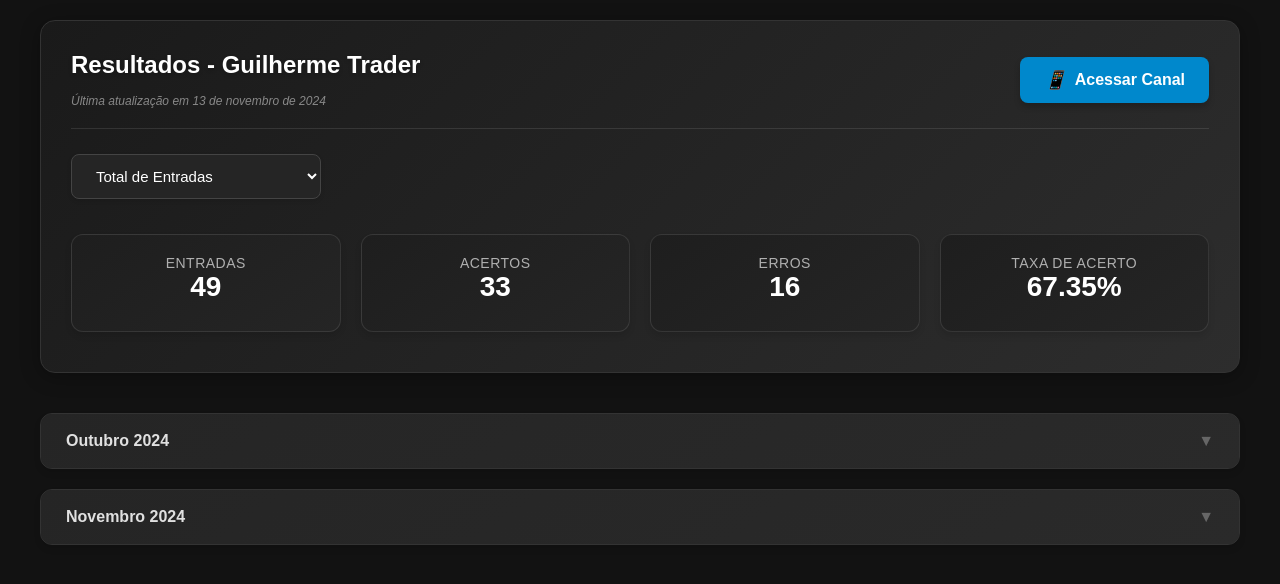
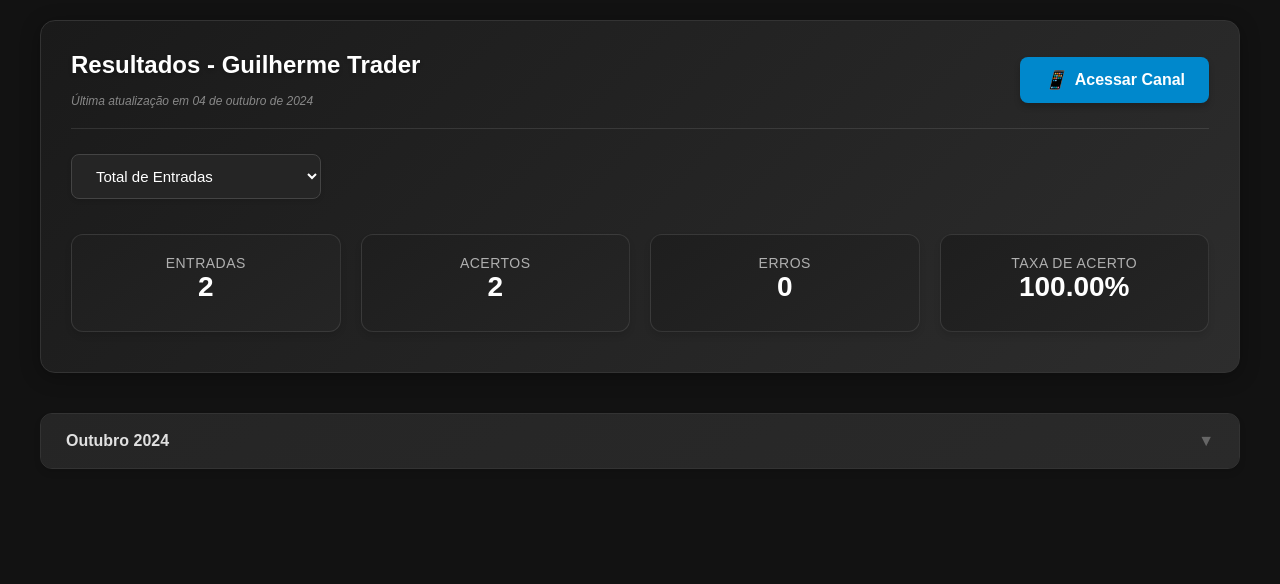
Before and after one commit to guilhermetrader/guilhermetrader.github.io, a plain HTML site: page resultados.html in a window 1280 px wide. Drawn offline with Linux system fonts and the light colour scheme.

Commit message:
Update resultados.html

```diff
--- a/resultados.html
+++ b/resultados.html
@@ -283,7 +283,20 @@ h1 {
     color: #ffffff;
 }
 
-/* Adicione estas media queries no final do seu CSS atual */
+.loading {
+    text-align: center;
+    padding: 20px;
+    color: #888;
+}
+
+.error-message {
+    text-align: center;
+    padding: 20px;
+    color: #f44336;
+    background: rgba(244, 67, 54, 0.1);
+    border-radius: 8px;
+    margin: 20px 0;
+}
 
 @media screen and (max-width: 768px) {
     .header-top {
@@ -326,21 +339,6 @@ h1 {
         font-size: 14px;
     }
 
-    /* Ajustes para a tabela em mobile */
-    .table-container {
-        margin: 0 -20px;
-        width: calc(100% + 40px);
-    }
-
-    table {
-        font-size: 12px;
-    }
-
-    th, td {
-        padding: 8px 4px;
-    }
-
-    /* Reorganiza a tabela para melhor visualização em mobile */
     table, thead, tbody, th, td, tr {
         display: block;
     }
@@ -395,7 +393,6 @@ h1 {
         margin-bottom: 15px;
     }
 }
-
 </style>
 </head>
 <body>
@@ -420,72 +417,62 @@ h1 {
                 <div class="stats"></div>
             </div>
         </div>
-        <div id="months-container"></div>
+        <div id="months-container">
+            <div class="loading">Carregando resultados...</div>
+        </div>
     </div>
 
 <script>
-    const tradesData = [
-        ["04/10/2024", "09:45", "GBPUSD", "Compra", "90 min", "✅"],
-        ["04/10/2024", "09:45", "USDCAD", "Venda", "90 min", "✅"],
-        ["04/10/2024", "10:00", "GBPUSD", "Compra", "90 min", "✅"],
-        ["21/10/2024", "12:00", "AUDUSD", "Compra", "90 min", "❌"],
-        ["21/10/2024", "14:30", "GBPJPY", "Venda", "90 min", "✅"],
-        ["24/10/2024", "12:00", "GBPJPY", "Compra", "20 min", "✅"],
-        ["24/10/2024", "14:30", "AUDUSD", "Venda", "20 min", "✅"],
-        ["25/10/2024", "10:45", "USDCAD", "Venda", "20 min", "❌"],
-        ["28/10/2024", "11:10", "USDJPY", "Venda", "20 min", "❌"],
-        ["28/10/2024", "11:15", "USDJPY", "Venda", "20 min", "✅"],
-        ["28/10/2024", "11:20", "USDJPY", "Venda", "20 min", "❌"],
-        ["29/10/2024", "08:30", "USDCAD", "Venda", "20 min", "✅"],
-        ["29/10/2024", "09:30", "USDCAD", "Venda", "90 min", "✅"],
-        ["29/10/2024", "09:45", "USDCAD", "Venda", "90 min", "✅"],
-        ["30/10/2024", "09:25", "USDJPY", "Venda", "20 min", "✅"],
-        ["30/10/2024", "10:55", "USDCAD", "Compra", "20 min", "❌"],
-        ["30/10/2024", "11:00", "USDCHF", "Compra", "20 min", "✅"],
-        ["30/10/2024", "11:05", "GBPUSD", "Venda", "20 min", "❌"],
-        ["30/10/2024", "11:05", "USDCHF", "Compra", "20 min", "✅"],
-        ["30/10/2024", "11:15", "AUDUSD", "Venda", "90 min", "✅"],
-        ["31/10/2024", "11:00", "AUDUSD", "Compra", "90 min", "❌"],
-        ["31/10/2024", "11:05", "GBPJPY", "Compra", "20 min", "❌"],
-        ["31/10/2024", "11:10", "GBPAUD", "Compra", "20 min", "✅"],
-        ["31/10/2024", "11:15", "GBPAUD", "Compra", "20 min", "✅"],
-        ["31/10/2024", "13:00", "USDCAD", "Venda", "90 min", "✅"],
-        ["01/11/2024", "14:45", "USDCHF", "Venda", "20 min", "✅"],
-        ["01/11/2024", "15:00", "GBPJPY", "Compra", "20 min", "❌"],
-        ["04/11/2024", "08:05", "GBPAUD", "Compra", "20 min", "✅"],
-        ["04/11/2024", "10:20", "USDCAD", "Compra", "20 min", "✅"],
-        ["04/11/2024", "10:30", "USDJPY", "Venda", "20 min", "✅"],
-        ["04/11/2024", "10:35", "USDJPY", "Venda", "20 min", "✅"],
-        ["05/11/2024", "09:55", "USDCHF", "Venda", "20 min", "✅"],
-        ["05/11/2024", "10:00", "USDCHF", "Venda", "20 min", "✅"],
-        ["05/11/2024", "10:40", "USDJPY", "Compra", "20 min", "✅"],
-        ["05/11/2024", "16:50", "GBPJPY", "Compra", "20 min", "✅"],
-        ["06/11/2024", "08:40", "AUDUSD", "Compra", "20 min", "❌"],
-        ["06/11/2024", "08:45", "AUDUSD", "Compra", "20 min", "✅"],
-        ["06/11/2024", "15:25", "EURCHF", "Venda", "20 min", "❌"],
-        ["07/11/2024", "09:55", "USDCHF", "Compra", "20 min", "❌"],
-        ["08/11/2024", "14:15", "USDCAD", "Venda", "90 min", "❌"],
-        ["11/11/2024", "11:50", "EURGBP", "Compra", "20 min", "✅"],
-        ["11/11/2024", "11:55", "EURCAD", "Compra", "20 min", "✅"],
-        ["12/11/2024", "08:30", "USDCHF", "Compra", "20 min", "❌"],
-        ["12/11/2024", "08:35", "USDCHF", "Compra", "20 min", "❌"],
-        ["12/11/2024", "09:10", "EURCAD", "Compra", "20 min", "❌"],
-        ["12/11/2024", "11:00", "USDCAD", "Compra", "90 min", "✅"],
-        ["13/11/2024", "08:55", "EURGBP", "Venda", "20 min", "✅"],
-        ["13/11/2024", "08:55", "USDCHF", "Compra", "20 min", "✅"],
-        ["13/11/2024", "11:00", "USDJPY", "Compra", "90 min", "✅"]
-    ];
+function validateTrade(trade) {
+    if (trade.length !== 6) return false;
 
-    let monthlyData = {};
+    const [data, hora, moeda, tipo, tempo, resultado] = trade;
 
-    function getLastUpdateDate() {
-        const sortedTrades = [...tradesData].sort((a, b) => {
+    const dataRegex = /^\d{2}\/\d{2}\/\d{4}$/;
+    if (!dataRegex.test(data)) return false;
+
+    const horaRegex = /^\d{2}:\d{2}$/;
+    if (!horaRegex.test(hora)) return false;
+
+    if (resultado !== '✅' && resultado !== '❌') return false;
+
+    return true;
+}
+
+async function loadTradesData() {
+    try {
+        const response = await fetch('trades.txt');
+        if (!response.ok) throw new Error('Erro ao carregar dados');
+
+        const text = await response.text();
+        const trades = text.trim()
+            .split('\n')
+            .filter(line => line && !line.startsWith('#'))
+            .map(line => line.split(','));
+
+        const validTrades = trades.filter(validateTrade);
+
+        if (validTrades.length === 0) {
+            throw new Error('Nenhum dado válido encontrado');
+        }
+
+        return validTrades;
+    } catch (error) {
+        console.error('Erro ao carregar dados:', error);
+        return [];
+    }
+}
+
+function getLastUpdateDate(trades) {
+    const sortedTrades = [...trades].sort((a, b) => {
         const [dayA, monthA, yearA] = a[0].split('/');
         const [dayB, monthB, yearB] = b[0].split('/');
         const dateA = new Date(yearA, monthA - 1, dayA);
         const dateB = new Date(yearB, monthB - 1, dayB);
         return dateB - dateA;
     });
+
+    if (sortedTrades.length === 0) return 'Dados não disponíveis';
 
     const lastTrade = sortedTrades[0];
     const [day, month, year] = lastTrade[0].split('/');
@@ -495,59 +482,6 @@ h1 {
         day: '2-digit',
         month: 'long',
         year: 'numeric'
-        });
-    }
-
-    function processData() {
-        document.querySelector('.last-update').textContent = `Última atualização em ${getLastUpdateDate()}`;
-
-        monthlyData = {};
-        tradesData.forEach(row => {
-            const [day, month, year] = row[0].split('/');
-            const date = new Date(year, month - 1, day);
-
-            const monthName = date.toLocaleString('pt-BR', { month: 'long' })
-                .replace(/^\w/, (c) => c.toUpperCase());
-            const monthYear = `${monthName} ${year}`;
-
-            if (!monthlyData[monthYear]) {
-                monthlyData[monthYear] = [];
-            }
-            monthlyData[monthYear].push(row);
-        });
-
-        const sortedMonths = Object.entries(monthlyData).sort((a, b) => {
-            const [monthA, yearA] = a[0].split(' ');
-            const [monthB, yearB] = b[0].split(' ');
-            const dateA = new Date(yearA, getMonthNumber(monthA));
-            const dateB = new Date(yearB, getMonthNumber(monthB));
-            return dateA - dateB;
-        });
-
-        const statsFilter = document.getElementById('statsFilter');
-        statsFilter.innerHTML = '<option value="all">Total de Entradas</option>';
-        sortedMonths.forEach(([month]) => {
-            statsFilter.innerHTML += `<option value="${month}">${month}</option>`;
-        });
-
-        updateStats(tradesData, 'all');
-
-        const container = document.getElementById('months-container');
-        container.innerHTML = '';
-        sortedMonths.forEach(([month, trades]) => {
-            const monthlyHTML = createMonthlySection(month, trades);
-            container.insertAdjacentHTML('beforeend', monthlyHTML);
-        });
-
-        addAccordionEvents();
-
-        statsFilter.addEventListener('change', (e) => {
-            const selectedMonth = e.target.value;
-            if (selectedMonth === 'all') {
-                updateStats(tradesData, 'all');
-            } else {
-                updateStats(monthlyData[selectedMonth], selectedMonth);
-            }
     });
 }
 
@@ -599,7 +533,6 @@ function createMonthlySection(month, trades) {
     `;
 }
 
-
 function updateStats(trades, period) {
     const total = trades.length;
     const success = trades.filter(trade => trade[5] === '✅').length;
@@ -649,6 +582,79 @@ function createMonthlySection(month, trades) {
     });
 }
 
+async function processData() {
+    try {
+        const tradesData = await loadTradesData();
+
+        if (tradesData.length === 0) {
+            document.getElementById('months-container').innerHTML = `
+                <div class="error-message">
+                    Erro ao carregar os dados. Por favor, tente novamente mais tarde.
+                </div>
+            `;
+            return;
+        }
+
+        document.querySelector('.last-update').textContent = `Última atualização em ${getLastUpdateDate(tradesData)}`;
+
+        let monthlyData = {};
+        tradesData.forEach(row => {
+            const [day, month, year] = row[0].split('/');
+            const date = new Date(year, month - 1, day);
+
+            const monthName = date.toLocaleString('pt-BR', { month: 'long' })
+                .replace(/^\w/, (c) => c.toUpperCase());
+            const monthYear = `${monthName} ${year}`;
+
+            if (!monthlyData[monthYear]) {
+                monthlyData[monthYear] = [];
+            }
+            monthlyData[monthYear].push(row);
+        });
+
+        const sortedMonths = Object.entries(monthlyData).sort((a, b) => {
+            const [monthA, yearA] = a[0].split(' ');
+            const [monthB, yearB] = b[0].split(' ');
+            const dateA = new Date(yearA, getMonthNumber(monthA));
+            const dateB = new Date(yearB, getMonthNumber(monthB));
+            return dateB - dateA; // Ordem decrescente
+        });
+
+        const statsFilter = document.getElementById('statsFilter');
+        statsFilter.innerHTML = '<option value="all">Total de Entradas</option>';
+        sortedMonths.forEach(([month]) => {
+            statsFilter.innerHTML += `<option value="${month}">${month}</option>`;
+        });
+
+        updateStats(tradesData, 'all');
+
+        const container = document.getElementById('months-container');
+        container.innerHTML = '';
+        sortedMonths.forEach(([month, trades]) => {
+            const monthlyHTML = createMonthlySection(month, trades);
+            container.insertAdjacentHTML('beforeend', monthlyHTML);
+        });
+
+        addAccordionEvents();
+
+        statsFilter.addEventListener('change', (e) => {
+            const selectedMonth = e.target.value;
+            if (selectedMonth === 'all') {
+                updateStats(tradesData, 'all');
+            } else {
+                updateStats(monthlyData[selectedMonth], selectedMonth);
+            }
+        });
+    } catch (error) {
+        console.error('Erro ao processar dados:', error);
+        document.getElementById('months-container').innerHTML = `
+            <div class="error-message">
+                Ocorreu um erro ao processar os dados. Por favor, tente novamente mais tarde.
+            </div>
+        `;
+    }
+}
+
 document.addEventListener('DOMContentLoaded', processData);
 </script>
 </body>
```
Lines whose indentation alone changed are shown as unchanged.
